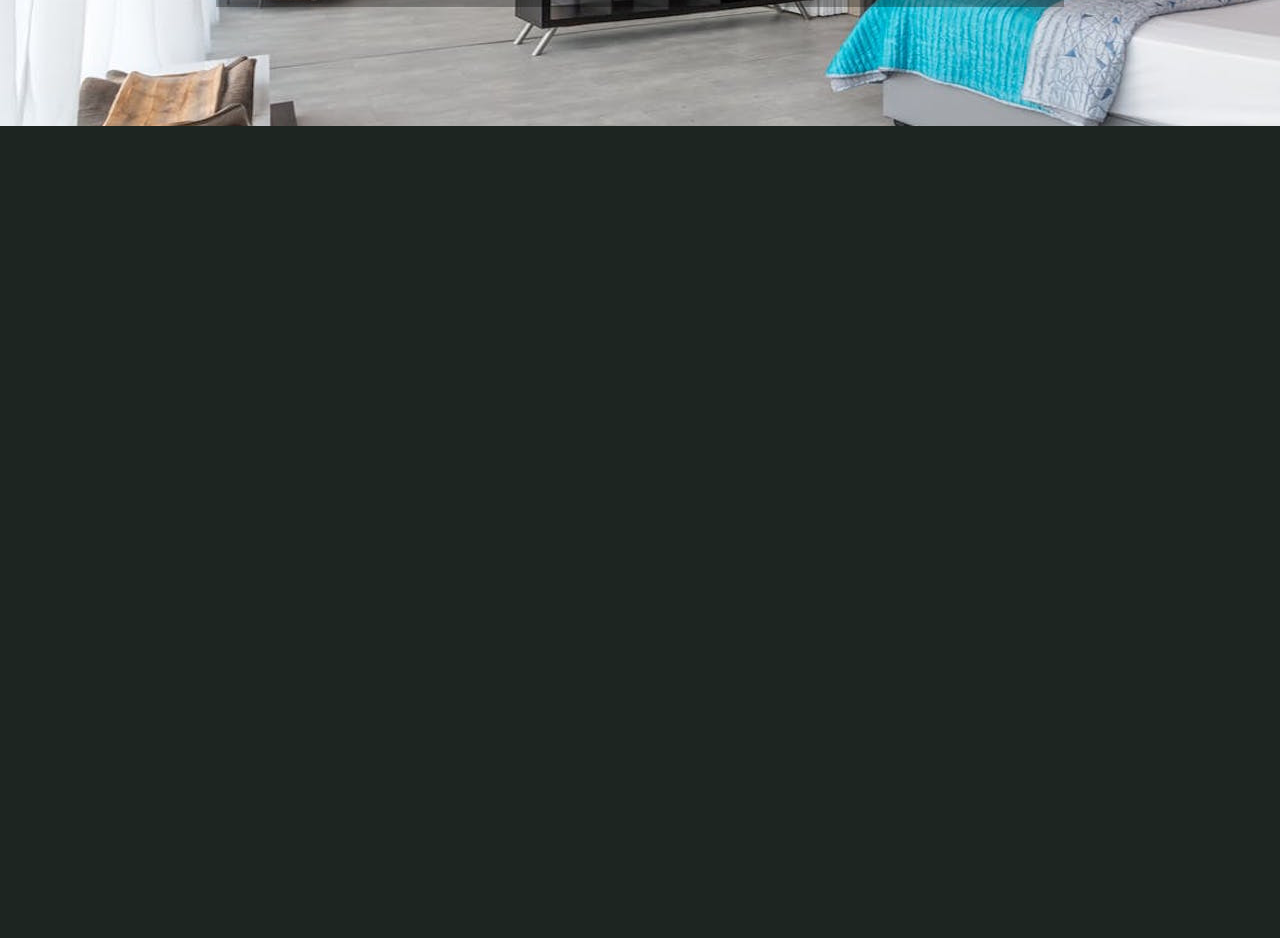
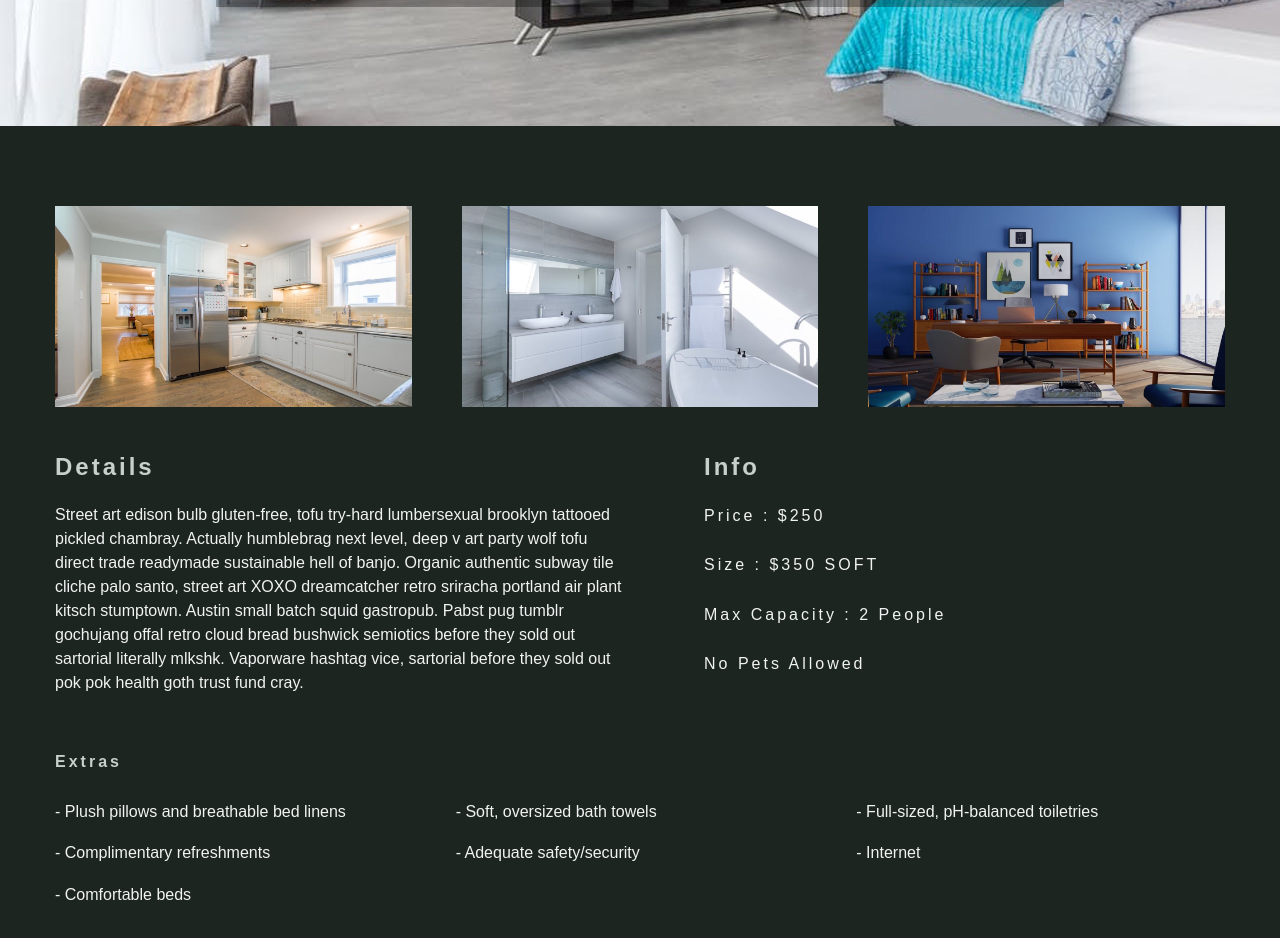
Before and after one commit to Braysen/HotelReservation, a React (Create React App) app: page /rooms/double-basic in a window 1280 px wide. Shown: the part 420-1358 px from the top of the page. Before the commit the page ends 800 px from the top, so only its background shows below. Built offline with nearby package versions, Linux system fonts and the light colour scheme.

Commit message:
Version 7

```diff
--- a/src/App.css
+++ b/src/App.css
@@ -106,6 +106,7 @@
     justify-content: space-between;
   }
   .nav-btn {
+    color: var(--primaryColor);
     background: transparent;
     border: none;
     cursor: pointer;
--- a/src/components/StyledHero.js
+++ b/src/components/StyledHero.js
@@ -3,7 +3,7 @@ import defaultImg from '../resources/images/room-1.jpeg'
 
 const StyledHero = styled.header`
     min-height: 60vh;
-    background: url(${props => props.img}) center / cover no-repeat;
+    background: url(${props => props.img ? props.img:defaultImg}) center / cover no-repeat;
     display: flex;
     align-items: center;
     justify-content: center;
--- a/src/pages/SingleRoom.js
+++ b/src/pages/SingleRoom.js
@@ -1,6 +1,6 @@
 import React, { Component } from 'react'
 import defaultBcg from '../resources/images/room-1.jpeg'
-import Hero from '../components/Hero'
+//import Hero from '../components/Hero'
 import Banner from '../components/Banner'
 import {Link} from 'react-router-dom'
 import {RoomContext} from '../RoomProvider'
@@ -39,15 +39,54 @@ export default class SingleRoom extends Component {
                 pets,
                 images
               } = room;
+        const [mainImg, ...defaultImg] = images;
+
         return (
-                <StyledHero img={images[0] || this.state.defaultBcg}>
+            <>
+                <StyledHero img={mainImg || this.state.defaultBcg}>
                     <Banner title={`${name} room`}>
                         <Link to='/rooms' className="btn-primary">
                             back to rooms
                         </Link>
                     </Banner>
                 </StyledHero>
+                <section className="single-room">
+                    <div className="single-room-images">
+                        {defaultImg.map((item, index) => {
+                            return <img key={index} src={item} alt={name}></img>
+                        })}
+                    </div>
+                    <div className="single-room-info">
+                        <article className="desc">
+                            <h3 style={{color: 'var(--text-color)'}}>details</h3>
+                            <p style={{color: 'var(--title-color)'}}>{description}</p>
+                        </article>
+                        <article className="info">
+                            <h3 style={{color: 'var(--text-color)'}}>info</h3>
+                            <h6 style={{color: 'var(--title-color)'}}>price : ${price}</h6>
+                            <h6 style={{color: 'var(--title-color)'}}>size : ${size} SOFT</h6>
+                            <h6 style={{color: 'var(--title-color)'}}>
+                                max capacity : {""}{
+                                    capacity > 1 ? `${capacity} people` :
+                                    `${capacity} person`
+                                }
+                            </h6>
+                            <h6 style={{color: 'var(--title-color)'}}>{pets ? "pets allowed" : "no pets allowed"}</h6>
+                            <h6 style={{color: 'var(--title-color)'}}>
+                                {breakfast && "free breakfast included"}
+                            </h6>
+                        </article>
+                    </div>
+                </section>
+                <section className="room-extras">
+                    <h6 style={{color: 'var(--text-color)'}}>extras</h6>
+                    <ul className="extras" style={{color: 'var(--title-color)'}}>
+                        {extras.map((item, index) => {
+                            return <li key={index}>- {item}</li>
+                        })}
+                    </ul>
+                </section>
+            </>
         )
     }
 }
-//2:50:49
```
Also changed, not shown: 2 other files (tests, documents, lock files or other folders).
